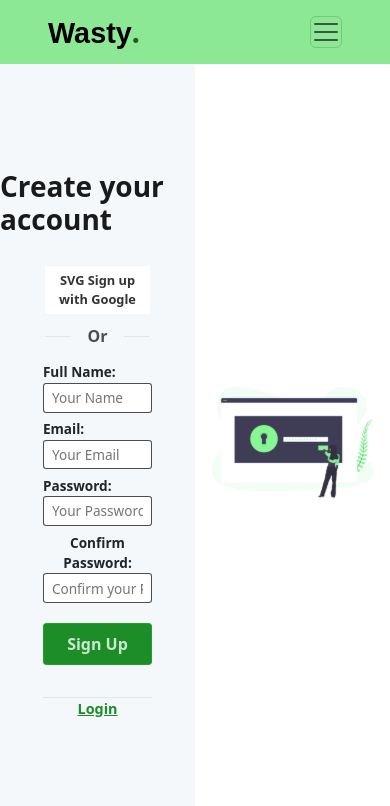
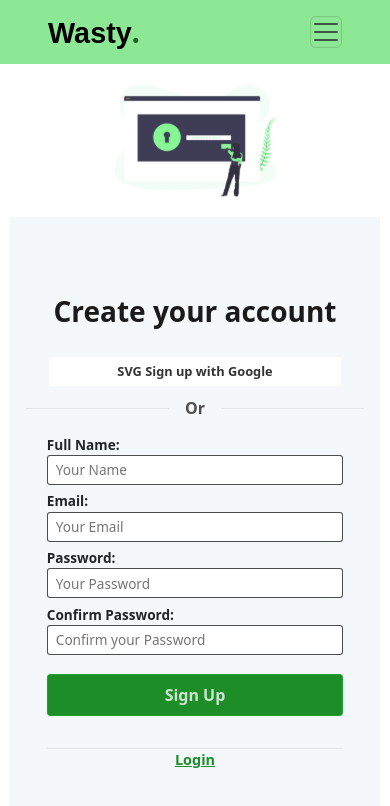
Before and after one commit to Samuel-Asare/Hackathon_wasty_app, a React (Vite) app: page /signup in a window 390 px wide. Shown: the top 806 px of the page. Built offline with nearby package versions, Linux system fonts and the light colour scheme.

Commit message:
responsive design

```diff
--- a/sass/Auth/Login.scss
+++ b/sass/Auth/Login.scss
@@ -4,9 +4,21 @@
   display: flex;
   align-items: center;
   justify-content: center;
-  height: 100vh !important;
+  min-height: 100vh !important;
   padding-top: 2.5rem !important;
+
+  @include mobile_screen {
+    flex-direction: column;
+    padding-top: 5rem !important;
+  }
+
   .inputs_feild_container {
+    @include mobile_screen {
+      order: 2;
+      width: 95%;
+      margin-top: 1rem !important;
+    }
+
     background-color: rgba(51, 105, 153, 0.046);
     flex: 1;
     height: 100%;
@@ -23,6 +35,9 @@
       margin-top: 1rem !important;
     }
     .inputs_content {
+      @include mobile_screen {
+        width: 100%;
+      }
       padding: 0.7rem 0 !important;
       width: 70%;
       display: flex;
--- a/sass/Auth/Signup.scss
+++ b/sass/Auth/Signup.scss
@@ -4,9 +4,20 @@
   display: flex;
   align-items: center;
   justify-content: center;
-  height: 100vh !important;
+  min-height: 100vh !important;
   padding-top: 2.5rem !important;
+
+  @include mobile_screen {
+    flex-direction: column;
+    padding-top: 5rem !important;
+  }
+
   .inputs_feild_container {
+    @include mobile_screen {
+      order: 2;
+      width: 95%;
+      margin-top: 1rem !important;
+    }
     background-color: rgba(51, 105, 153, 0.046);
     flex: 1;
     height: 100%;
@@ -29,6 +40,10 @@
       align-items: center;
       justify-content: center;
       flex-direction: column;
+
+      @include mobile_screen {
+        width: 100%;
+      }
 
       .btn {
         width: 100%;
--- a/sass/RequestPage/Request_Page.scss
+++ b/sass/RequestPage/Request_Page.scss
@@ -10,6 +10,10 @@
 
   .inner_wrapper {
     width: 40%;
+    @include mobile_screen {
+      width: 95%;
+    }
+
     .header {
       text-align: center;
       display: grid;
--- a/sass/RequestPage/Review_Page.scss
+++ b/sass/RequestPage/Review_Page.scss
@@ -7,6 +7,9 @@
   height: 100vh;
   .inner_wrapper {
     width: 40%;
+    @include mobile_screen {
+      width: 95%;
+    }
     .header {
       width: 100%;
       text-align: center;
--- a/sass/YourSubmittedRequest/SubmittedRequest.scss
+++ b/sass/YourSubmittedRequest/SubmittedRequest.scss
@@ -7,6 +7,9 @@
   height: 100vh;
   .inner_wrapper {
     width: 30%;
+    @include mobile_screen {
+      width: 95%;
+    }
     .header {
       width: 100%;
       text-align: center;
--- a/src/Components/RequestPage/MainReviewPage.jsx
+++ b/src/Components/RequestPage/MainReviewPage.jsx
@@ -1,5 +1,3 @@
-
-
 import { Link } from "react-router-dom";
 import "../../css/Review_Page.css";
 import { useFormData } from "../../Context/RequestContext";
@@ -7,32 +5,34 @@ import axios from "axios";
 
 const MainReviewPage = () => {
   const { formData } = useFormData();
-  const handleSendRequest = async() => {
 
+  const handleSendRequest = async () => {
     const requestData = {
       username: formData.username,
       location: formData.location,
       landmark: formData.landmark,
-      telephone:formData.telephone,
+      telephone: formData.telephone,
       date: formData.date,
       wasteType: formData.wasteType,
       numberOfBins: formData.numberOfBins,
       serviceOption: formData.serviceOption,
-    }
+    };
 
     try {
-      await axios.post("https://hackathon-waste-api.onrender.com/api/v1/waste-request/add",requestData,{
-      headers:{
-      token:"Bearer "+ JSON.parse(localStorage.getItem("user")).accessToken
-      }
-})
+      await axios.post(
+        "https://hackathon-waste-api.onrender.com/api/v1/waste-request/add",
+        requestData,
+        {
+          headers: {
+            token:
+              "Bearer " + JSON.parse(localStorage.getItem("user")).accessToken,
+          },
+        }
+      );
     } catch (error) {
-      console.log(error)
+      console.log(error);
     }
-
-
-
-  }
+  };
 
   return (
     <div className="review_wrapper">
@@ -77,8 +77,11 @@ const MainReviewPage = () => {
           <div className="btn_request">
             <button className="back_btn btn">Back</button>
 
-              <button className="reg_btn btn" onClick={handleSendRequest}>Request Service</button>
-
+            <Link to="/completed">
+              <button className="reg_btn btn" onClick={handleSendRequest}>
+                Request Service
+              </button>
+            </Link>
           </div>
         </div>
       </div>
--- a/src/Routes.jsx
+++ b/src/Routes.jsx
@@ -18,7 +18,7 @@ const MyRoutes = () => {
         <Route path="/signup" element={<SignUp />} />
         <Route path="/request" element={<RequestPage />} />
         <Route path="/review" element={<MainReviewPage />} />
-        <Route path="/colpleted" element={<CompletedRequest />} />
+        <Route path="/completed" element={<CompletedRequest />} />
         <Route path="api/auth/:id/verify/:token" element={<Email />} />
         <Route path="/submittedrequests" element={<SubmittedRequests />} />
         <Route path="*" element={<NotFound />} />
--- a/src/css/Login.css
+++ b/src/css/Login.css
@@ -2,8 +2,14 @@
   display: flex;
   align-items: center;
   justify-content: center;
-  height: 100vh !important;
+  min-height: 100vh !important;
   padding-top: 2.5rem !important;
+}
+@media (max-width: 770px) {
+  .login_wrapper {
+    flex-direction: column;
+    padding-top: 5rem !important;
+  }
 }
 .login_wrapper .inputs_feild_container {
   background-color: rgba(51, 105, 153, 0.046);
@@ -13,6 +19,13 @@
   align-items: center;
   justify-content: center;
   flex-direction: column;
+}
+@media (max-width: 770px) {
+  .login_wrapper .inputs_feild_container {
+    order: 2;
+    width: 95%;
+    margin-top: 1rem !important;
+  }
 }
 .login_wrapper .inputs_feild_container .headerLine_text {
   font-weight: bold;
@@ -28,6 +41,11 @@
   align-items: center;
   justify-content: center;
   flex-direction: column;
+}
+@media (max-width: 770px) {
+  .login_wrapper .inputs_feild_container .inputs_content {
+    width: 100%;
+  }
 }
 .login_wrapper .inputs_feild_container .inputs_content .btn {
   width: 100%;
--- a/src/css/Request_Page.css
+++ b/src/css/Request_Page.css
@@ -8,6 +8,11 @@
 }
 .request_wrapper .inner_wrapper {
   width: 40%;
+}
+@media (max-width: 770px) {
+  .request_wrapper .inner_wrapper {
+    width: 95%;
+  }
 }
 .request_wrapper .inner_wrapper .header {
   text-align: center;
--- a/src/css/Review_Page.css
+++ b/src/css/Review_Page.css
@@ -6,6 +6,11 @@
 }
 .review_wrapper .inner_wrapper {
   width: 40%;
+}
+@media (max-width: 770px) {
+  .review_wrapper .inner_wrapper {
+    width: 95%;
+  }
 }
 .review_wrapper .inner_wrapper .header {
   width: 100%;
--- a/src/css/Signup.css
+++ b/src/css/Signup.css
@@ -2,8 +2,14 @@
   display: flex;
   align-items: center;
   justify-content: center;
-  height: 100vh !important;
+  min-height: 100vh !important;
   padding-top: 2.5rem !important;
+}
+@media (max-width: 770px) {
+  .signup_wrapper {
+    flex-direction: column;
+    padding-top: 5rem !important;
+  }
 }
 .signup_wrapper .inputs_feild_container {
   background-color: rgba(51, 105, 153, 0.046);
@@ -13,6 +19,13 @@
   align-items: center;
   justify-content: center;
   flex-direction: column;
+}
+@media (max-width: 770px) {
+  .signup_wrapper .inputs_feild_container {
+    order: 2;
+    width: 95%;
+    margin-top: 1rem !important;
+  }
 }
 .signup_wrapper .inputs_feild_container .headerLine_text {
   font-weight: bold;
@@ -28,6 +41,11 @@
   align-items: center;
   justify-content: center;
   flex-direction: column;
+}
+@media (max-width: 770px) {
+  .signup_wrapper .inputs_feild_container .inputs_content {
+    width: 100%;
+  }
 }
 .signup_wrapper .inputs_feild_container .inputs_content .btn {
   width: 100%;
--- a/src/css/SubmittedRequest.css
+++ b/src/css/SubmittedRequest.css
@@ -6,6 +6,11 @@
 }
 .submitted_wrapper .inner_wrapper {
   width: 30%;
+}
+@media (max-width: 770px) {
+  .submitted_wrapper .inner_wrapper {
+    width: 95%;
+  }
 }
 .submitted_wrapper .inner_wrapper .header {
   width: 100%;
```
